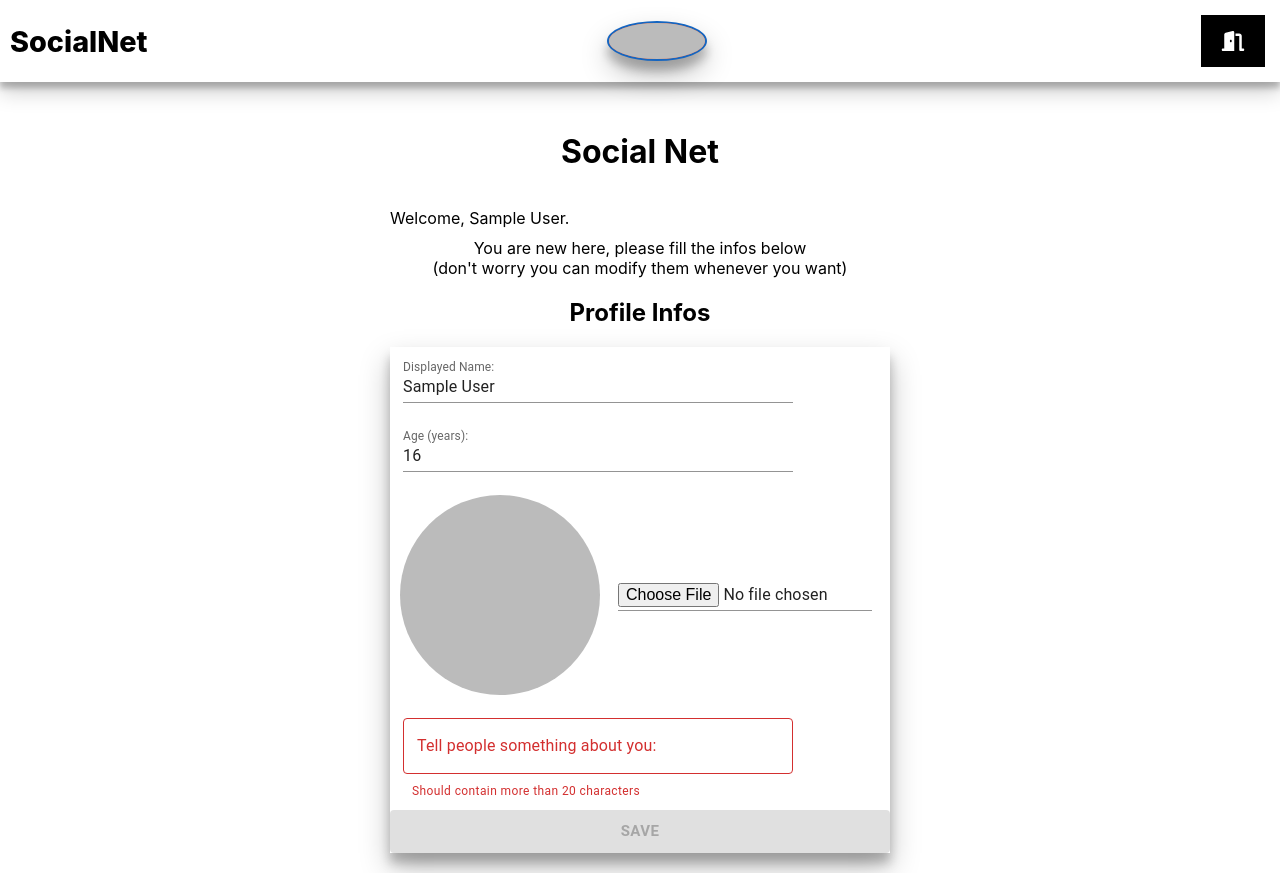
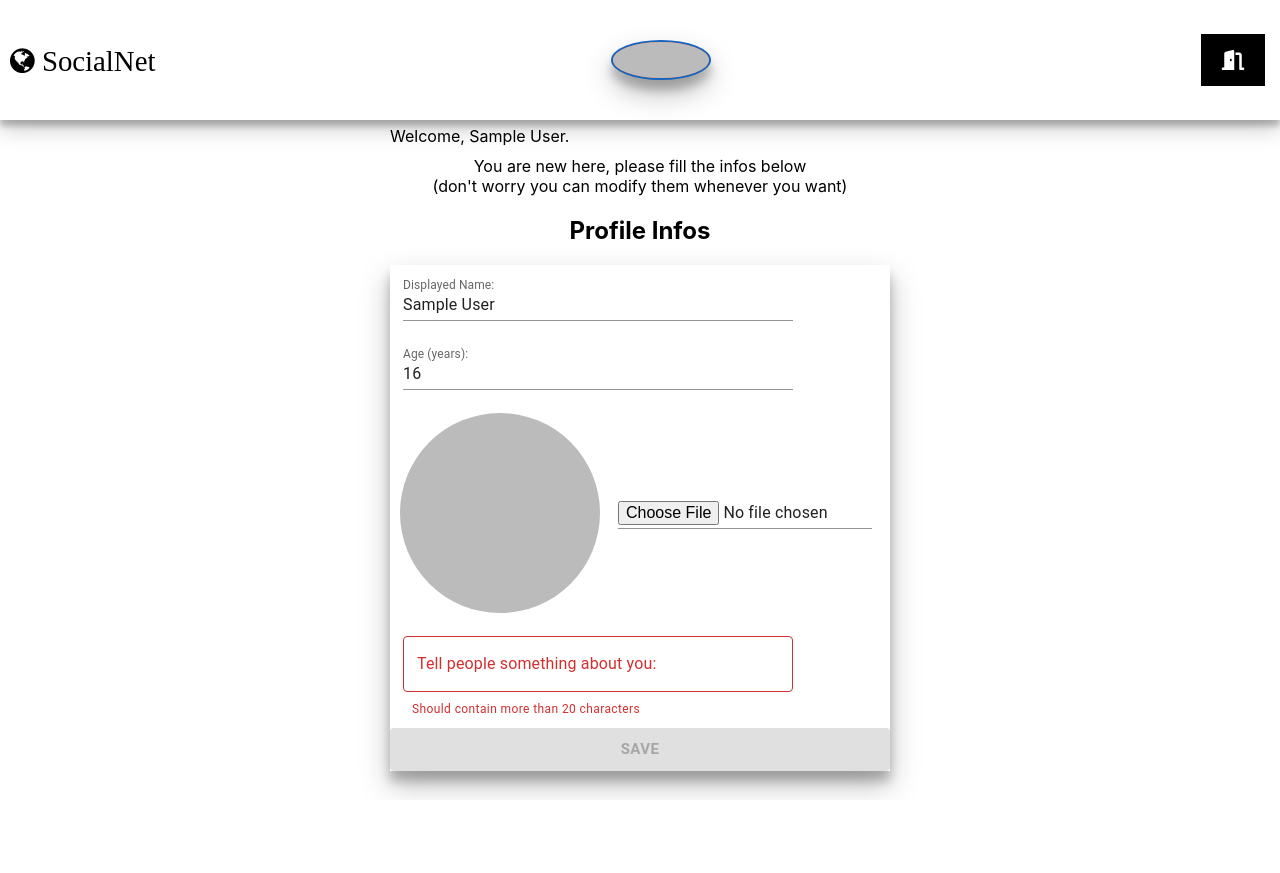
Before and after one commit to Adelinked/SocialNet, a Next.js app: page /auth/new-user in a window 1280 px wide. After the commit the page ends 800 px from the top, so only its background shows below. Built offline with nearby package versions, Linux system fonts and the light colour scheme; no server answers; sample sign-in values are in the browser's storage.

Commit message:
Initial Release

```diff
--- a/components/Header.js
+++ b/components/Header.js
@@ -8,6 +8,7 @@ import { FontAwesomeIcon } from "@fortawesome/react-fontawesome";
 import { faDoorClosed, faDoorOpen } from "@fortawesome/free-solid-svg-icons";
 import { useEffect } from "react";
 import axios from "axios";
+import "font-awesome/css/font-awesome.min.css";
 
 export default function Header() {
   const router = useRouter();
@@ -60,7 +61,7 @@ export default function Header() {
         <>
           <Link href="/">
             <a className="logo" title="Home page">
-              SocialNet
+              <i className="fa fa-globe"> SocialNet</i>
             </a>
           </Link>
 
--- a/components/ProfileCard.js
+++ b/components/ProfileCard.js
@@ -21,6 +21,7 @@ const checkLastUpdate = (date, time) => {
 export default function ProfileCard({
   avatarOnly = false,
   onStatus = false,
+  aside = false,
   ...props
 }) {
   const router = useRouter();
@@ -56,7 +57,6 @@ export default function ProfileCard({
   };
 
   return (
-    <>
     <div className={styles.contProfileCard} onClick={handleClick}>
       {onStatus && checkLastUpdate(updated, checkOnlineTime) ? (
         <StyledBadge
@@ -95,7 +95,7 @@ export default function ProfileCard({
       )}
       {!avatarOnly && <p className={styles.profileName}>{name}</p>}
       {showDesc && (
-          <div className={styles.profileView}>
+        <div className={aside ? styles.profileViewAside : styles.profileView}>
           <Box
             component="form"
             sx={{
@@ -146,6 +146,5 @@ export default function ProfileCard({
         </div>
       )}
     </div>
-    </>
   );
 }
--- a/components/ProfilesNav.js
+++ b/components/ProfilesNav.js
@@ -12,6 +12,7 @@ export default function ProfileNav(props) {
           scroll={index}
           onStatus={true}
           avatarOnly={true}
+          aside={true}
         />
       ))}
     </>
--- a/pages/auth/signin.js
+++ b/pages/auth/signin.js
@@ -133,7 +133,9 @@ export default function ({ session, providers, csrfToken }) {
         <title>SocialNet Signin</title>
         <link rel="icon" href="/favicon.ico" />
       </Head>
-      <h1 className="app-title">SocialNet</h1>
+      <h1 className="app-title">
+        <i className="fa fa-globe"> SocialNet</i>
+      </h1>
 
       <div className={styles.loginContainer}>
         {status !== "Loading" ? (
--- a/pages/index.js
+++ b/pages/index.js
@@ -12,7 +12,6 @@ import PostsNav from "../components/PostsNav";
 import { CircularProgress } from "@mui/material";
 import { useEffect, useState } from "react";
 import axios from "axios";
-
 const postsLimit = 5;
 
 export default function Home({ profiles, posts_profile }) {
--- a/styles/Home.module.css
+++ b/styles/Home.module.css
@@ -4,7 +4,7 @@
   flex-direction: column;
   justify-content: center;
   align-items: center;
-  padding: 0;
+  padding: 15vh 0;
   margin: 0;
 }
 
@@ -18,14 +18,13 @@
 .profilesAside {
   z-index: 4;
   padding: 10px;
-  width: 15%;
-  min-width: 250px;
+  width: 10%;
   border: 1px solid rgb(0, 0, 0);
   box-shadow: 0 14px 28px rgba(0, 0, 0, 0.25), 0 10px 10px rgba(0, 0, 0, 0.22);
 }
 .postsContainer {
   padding: 10px;
-  width: 70%;
+  width: 80%;
   min-width: 250px;
   border: 1px solid rgb(0, 0, 0);
   box-shadow: 0 14px 28px rgba(0, 0, 0, 0.25), 0 10px 10px rgba(0, 0, 0, 0.22);
@@ -35,7 +34,7 @@
 }
 .futurAside {
   padding: 10px;
-  width: 15%;
+  width: 10%;
   min-width: 180px;
   border: 1px solid rgb(0, 0, 0);
   box-shadow: 0 14px 28px rgba(0, 0, 0, 0.25), 0 10px 10px rgba(0, 0, 0, 0.22);
--- a/styles/Profile.module.css
+++ b/styles/Profile.module.css
@@ -62,6 +62,18 @@
   box-shadow: 0 14px 28px rgba(0, 0, 0, 0.25), 0 10px 10px rgba(0, 0, 0, 0.22);
 }
 
+.profileViewAside {
+  position: absolute;
+  top: -10%;
+  left: 52%;
+  width: 300px;
+  border: 1px solid #1565c0;
+  background-color: white;
+  z-index: 4;
+  border-radius: 5%;
+  box-shadow: 0 14px 28px rgba(0, 0, 0, 0.25), 0 10px 10px rgba(0, 0, 0, 0.22);
+}
+
 .uploadAvatar {
   display: flex;
   align-items: center;
@@ -76,9 +88,9 @@
 }
 
 @media (max-width: 992px) {
-  /*.profileView {
+  .profileViewAside {
     position: relative;
     top: -10%;
     left: 10%;
-  }*/
+  }
 }
--- a/styles/globals.css
+++ b/styles/globals.css
@@ -23,6 +23,11 @@ a {
   color: #fff;
   padding: 10px;
   width: 100%;
+  height: 15vh;
+  position: fixed;
+  top: 0;
+  left: 0;
+  z-index: 5;
   box-shadow: 0 10px 20px rgba(0, 0, 0, 0.19), 0 6px 6px rgba(0, 0, 0, 0.23);
 }
 .logo {
```
Lines whose indentation alone changed are shown as unchanged.
